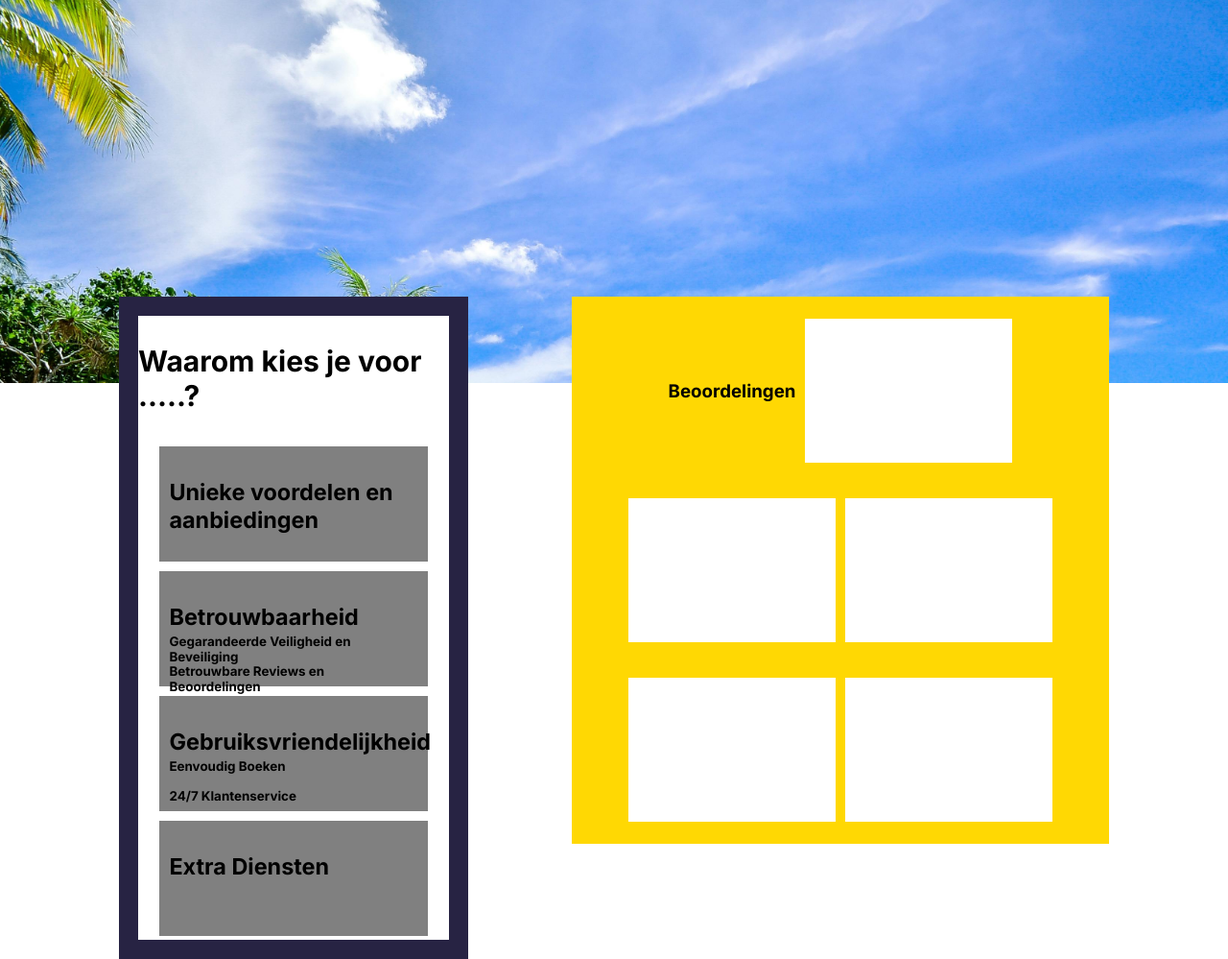
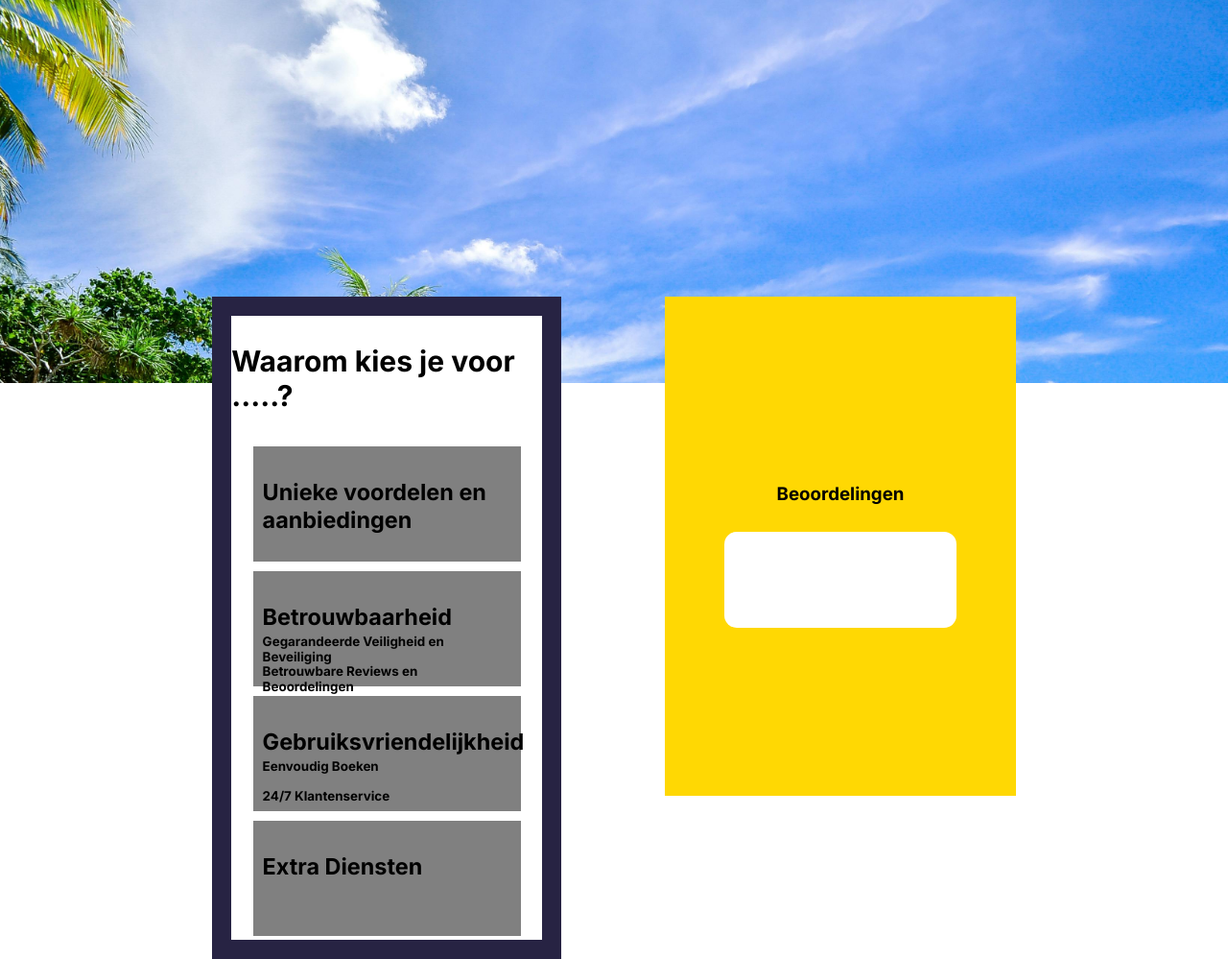
Before and after one commit to anke180/Reisbureau, a PHP site: page / in a window 1280 px wide. Shown: the part 101-1100 px from the top of the page at 96% size. Run offline with PHP 8.4, Linux system fonts and the light colour scheme; tables that the repository leaves empty or names only in its code hold one stand-in row (values such as "Sample post"); data that the repository does not hold is empty.

Commit message:
beoordeling op index pagina
beoordeling stukje op de index pagina is gemaakt

```diff
--- a/css/index.css
+++ b/css/index.css
@@ -139,21 +139,38 @@ body{
 
 }
 .inf3{
-    height: 550px;
-    width: 50%;
+    height: 500px;
+    width: 32%;
     background-color: #FFD803;
     display: flex;
     justify-content: center;
-    flex-wrap: wrap;
+    flex-direction: column;
     align-items: center;
     gap: 10px;
     padding: 10px;
 }
 .inf4{
-    height: 150px;
-    width: 40%;
+    height: 100px;
+    width: 70%;
+    display: flex;
+    flex-direction: row;
+    align-items: center;
+    justify-content: flex-start;
     background-color: rgb(255, 255, 255);
+    border-radius: 13px;
 }
+
+.beoordeling-row{
+    height: 80px;
+    width: 100%;
+    display: flex;
+    flex-direction: row;
+    align-items: center;
+    justify-content: flex-start;
+    margin-left: 15px;
+}
+
+
 /* einde index */
 
 /* begin service gemaakt door Rens */
--- a/index.php
+++ b/index.php
@@ -18,7 +18,8 @@
 </head>
 <body>
 <?php
-    include "include/nav.php";
+        include "include/nav.php";
+        include "include/conn.php";
 ?>
 
 
@@ -49,12 +50,21 @@
             </div>
             <div class="inf3">
                 <h3>Beoordelingen</h3>
-                <div class="inf4"></div>
-                <div class="inf4"></div>
-                <div class="inf4"></div>
-                <div class="inf4"></div>
-                <div class="inf4"></div>
+                <?php
+                    $stmt = $connection->query("SELECT * FROM verblijven");
+                    while ($row = $stmt->fetch()){
+                        echo "<div class='inf4'>";
+                            echo "<div class='beoordeling-row'>";
+                                echo $row  ['naam']."<br>\n";
+                                echo $row ['land-van-verblijf']."<br>\n";
+                                echo $row ['beoordeling']."<br>\n";
+                            echo "</div>";
+
+                        echo "</div>";
+                    }
+                ?>
             </div>
+
         </div>
     </div>
 </body>
```
